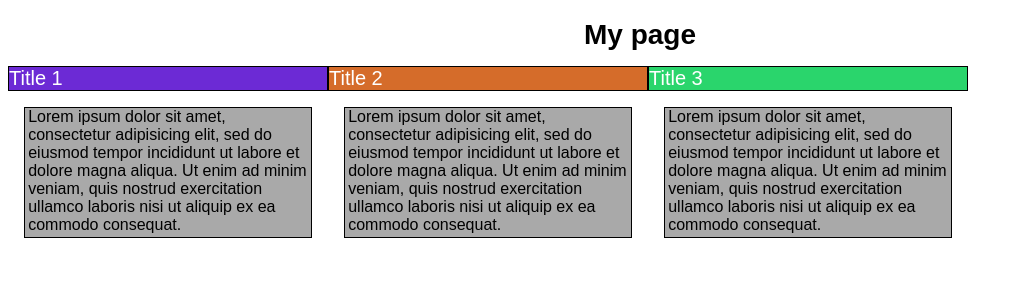
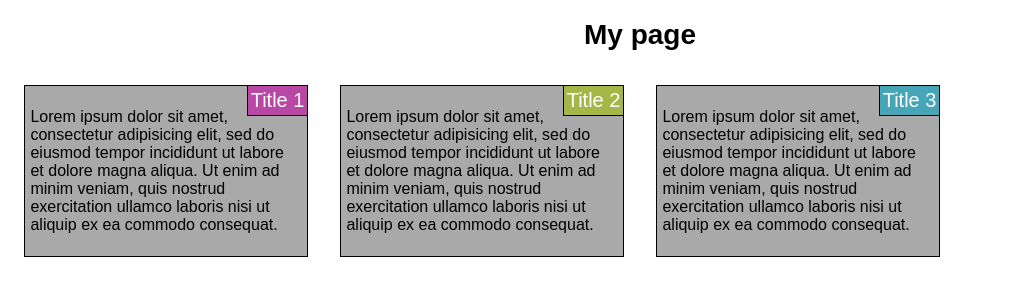
Before and after one commit to murraywallas/module2-solution, a plain HTML site: page index.html in a window 1280 px wide. Shown: the whole page, without its empty margins (0-1023 px from the left). Drawn offline with Linux system fonts and the light colour scheme.

Commit message:
Final work

```diff
--- a/css/stylesheet.css
+++ b/css/stylesheet.css
@@ -1,63 +1,64 @@
-* {
-  box-sizing: border-box;
+body {
+    display: block;
     font-family: sans-serif;
 }
 
 h1 {
-    margin-bottom: 15px;
     text-align: center;
-    font-size: 1.75rem;
+    display: block;
+    font-size: 1.75em;
 }
 
-.container {
-    width: 100%;
-    position: absolute;
+div {
+    display: block;
 }
 
-span {
-    padding: 0% 5% 0% 5%;
-    margin: 0% 0% 3% 180%;
-    float: right;
-    text-align: center;
+section {
     position: relative;
+    background-color: darkgrey;
+    border: 1px solid black;
+    overflow: auto;
+    margin: 5%;
 }
 
+.title1 {
+    background-color: #B847A5;
+    position: relative;
+    float: right;
+    border-left: 1px solid black;
+    border-bottom: 1px solid black;
+    padding: 1%;
+    color: white;
+    font-size: 1.25em;
 
-p {
-    width: 90%;
-    margin-left: auto;
-    margin-right: auto;
-    padding: 0 1% 1% 1%;
-    background-color: darkgrey;
-    height: auto;
-    border: 1px solid black;
-}
-
-
-
-.title1 {
-    left: 1.2%;
-    top: 5%;
-    border: 1px solid black;
-    color: white;
-    background-color: #6C2AD5;
-    font-size: 1.25em;
 }
 
 .title2 {
-    left: 1.2%;
-    border: 1px solid black;
+    background-color: #A5B847;
+    position: relative;
+    float: right;
+    border-left: 1px solid black;
+    border-bottom: 1px solid black;
+    padding: 1%;
     color: white;
-    background-color: #D56C2A;
     font-size: 1.25em;
+
 }
 
 .title3 {
-    left: 1.2%;
-    border: 1px solid black;
+    background-color: #47A5B8;
+    position: relative;
+    float: right;
+    border-left: 1px solid black;
+    border-bottom: 1px solid black;
+    padding: 1%;
     color: white;
-    background-color: #2AD56C;
     font-size: 1.25em;
+
+}
+p {
+    display: block;
+    padding: 2%;
 }
 
 /********** Large devices only **********/
@@ -144,3 +145,12 @@ p {
   .col-md-12 {
     width: 100%;
   }
+}
+
+/********** Small devices only **********/
+@media (max-width: 767px) {
+  .col-sm-12 {
+    float: left;
+      width: 100%;
+  }
+}
```
Lines whose indentation alone changed are shown as unchanged.
